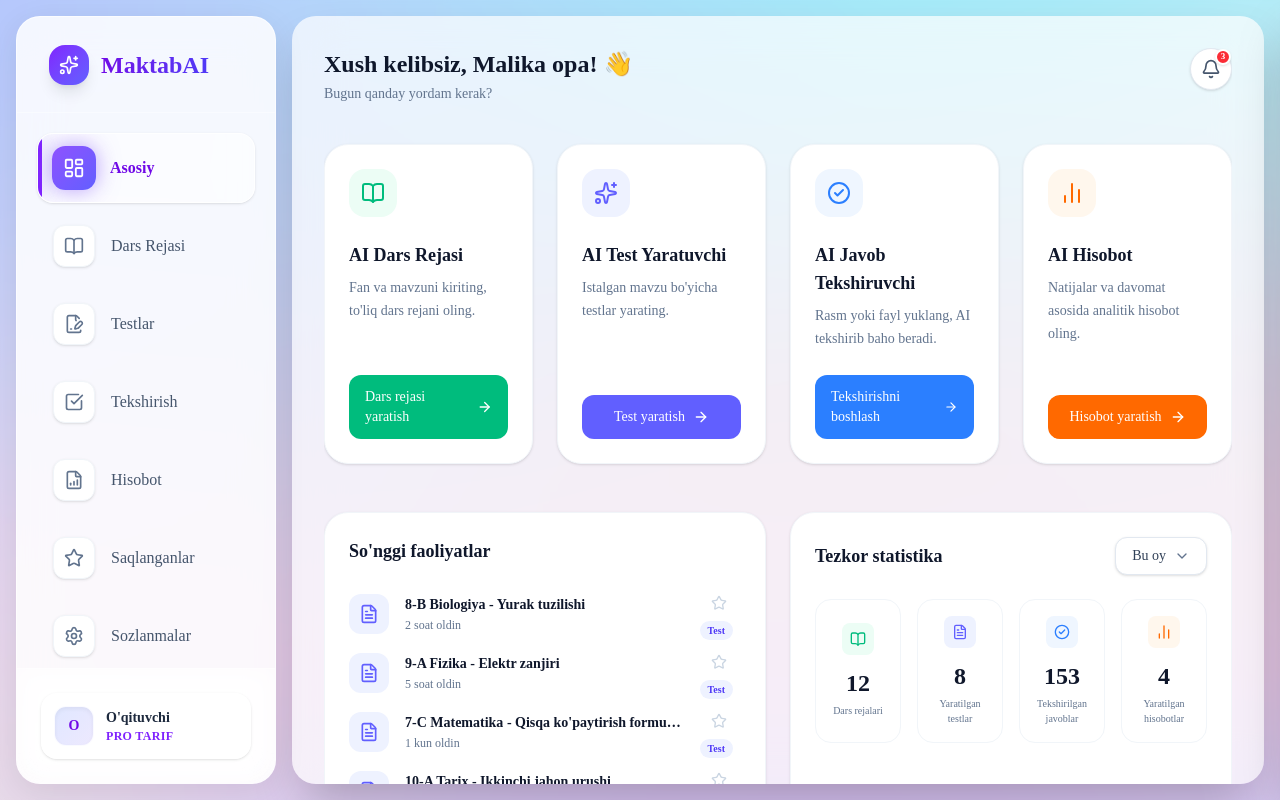
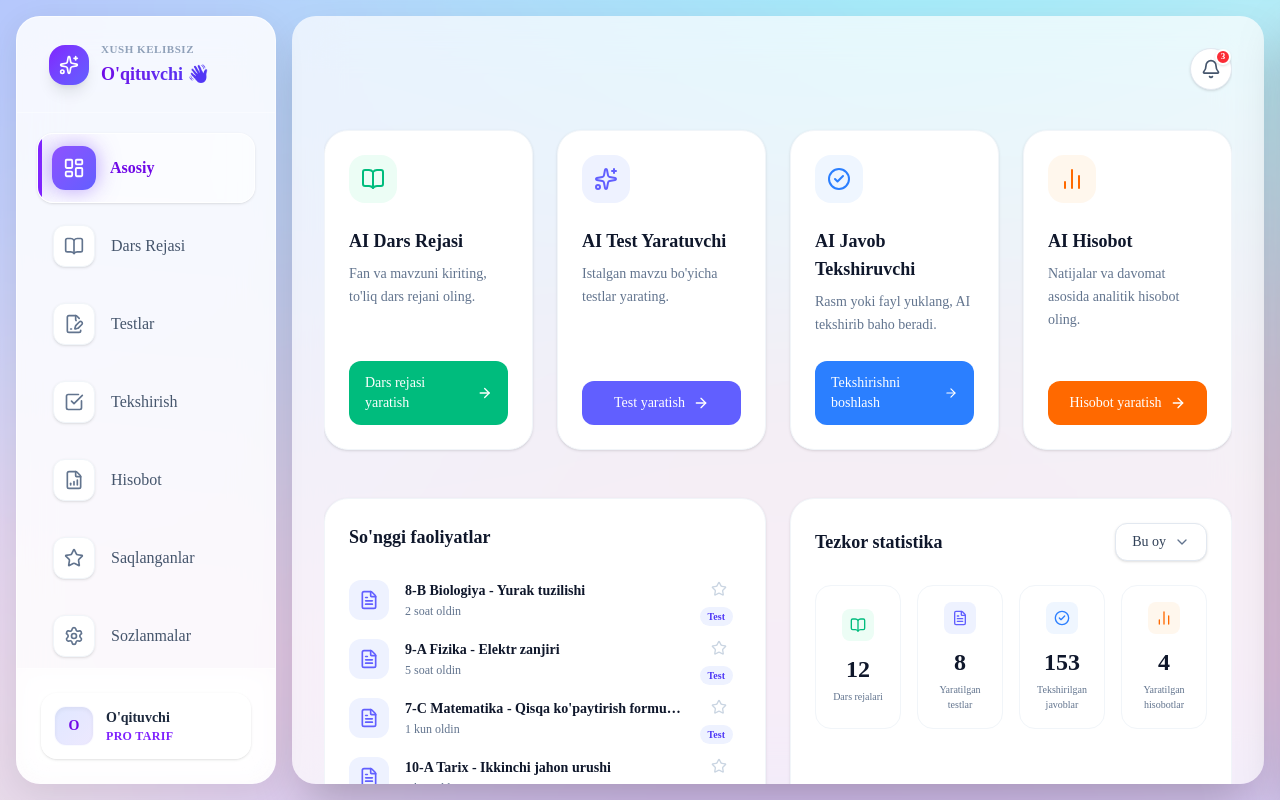
Before and after one commit to baxtiyorovbobojon06-ops/ZeroUp, a Next.js app: page / in a window 1280 px wide. Built offline with nearby package versions, Linux system fonts and the light colour scheme.

Commit message:
feat: Move welcome message to sidebar header and remove from dashboard body

```diff
--- a/src/app/page.tsx
+++ b/src/app/page.tsx
@@ -109,13 +109,7 @@ export default function Home() {
       <div className="space-y-8 animate-in fade-in slide-in-from-bottom-4 duration-700 ease-out relative pb-8 max-w-[1400px] mx-auto overflow-hidden">
 
       {/* Header */}
-      <div className="flex justify-between items-start mb-10">
-        <div>
-          <h1 className="text-2xl font-bold text-slate-900 dark:text-slate-100 flex items-center gap-2">
-            Xush kelibsiz, Malika opa! 👋
-          </h1>
-          <p className="text-slate-500 dark:text-slate-400 mt-1 text-sm font-medium">Bugun qanday yordam kerak?</p>
-        </div>
+      <div className="flex justify-end items-start mb-10">
 
         <button
           onClick={handleOpenNotifications}
--- a/src/components/Sidebar.tsx
+++ b/src/components/Sidebar.tsx
@@ -37,12 +37,15 @@ export default function Sidebar() {
       {/* Mobile Header */}
       <div className="md:hidden flex items-center justify-between p-4 glass-panel border-b border-white/50 z-40 relative shadow-sm">
         <Link href="/" className="flex items-center gap-2">
-          <div className="w-8 h-8 rounded-xl bg-gradient-to-br from-violet-600 to-indigo-500 flex items-center justify-center shadow-lg">
+          <div className="w-8 h-8 rounded-xl bg-gradient-to-br from-violet-600 to-indigo-500 flex items-center justify-center shadow-lg shrink-0">
             <Sparkles className="text-white w-4 h-4" />
           </div>
-          <span className="text-xl font-bold bg-gradient-to-r from-violet-700 to-indigo-600 bg-clip-text text-transparent">
-            MaktabAI
-          </span>
+          <div className="flex flex-col overflow-hidden">
+            <span className="text-[10px] font-semibold text-slate-400 uppercase tracking-wider mb-0.5">Xush kelibsiz</span>
+            <span className="text-sm font-bold bg-gradient-to-r from-violet-700 to-indigo-600 bg-clip-text text-transparent truncate max-w-[120px]">
+              {profileName} 👋
+            </span>
+          </div>
         </Link>
         <button onClick={() => setIsOpen(true)} className="p-2 text-slate-600 hover:bg-white/50 rounded-xl transition-colors">
           <Menu className="w-6 h-6" />
@@ -63,12 +66,15 @@ export default function Sidebar() {
         {/* Header inside sidebar */}
         <div className="h-20 md:h-24 flex items-center justify-between px-6 md:px-8 border-b border-white/40">
           <Link href="/" className="flex items-center gap-3 group" onClick={() => setIsOpen(false)}>
-            <div className="w-10 h-10 rounded-2xl bg-gradient-to-br from-violet-600 to-indigo-500 flex items-center justify-center shadow-lg group-hover:shadow-glow transition-all duration-300 transform group-hover:rotate-6">
+            <div className="w-10 h-10 rounded-2xl bg-gradient-to-br from-violet-600 to-indigo-500 flex items-center justify-center shadow-lg group-hover:shadow-glow transition-all duration-300 transform group-hover:rotate-6 shrink-0">
               <Sparkles className="text-white w-5 h-5" />
             </div>
-            <span className="text-2xl font-bold bg-gradient-to-r from-violet-700 to-indigo-600 bg-clip-text text-transparent">
-              MaktabAI
-            </span>
+            <div className="flex flex-col overflow-hidden">
+              <span className="text-[11px] font-semibold text-slate-400 uppercase tracking-wider mb-0.5">Xush kelibsiz</span>
+              <span className="text-lg font-bold bg-gradient-to-r from-violet-700 to-indigo-600 bg-clip-text text-transparent truncate">
+                {profileName} 👋
+              </span>
+            </div>
           </Link>
           <button onClick={() => setIsOpen(false)} className="md:hidden p-2 text-slate-400 hover:bg-white/50 hover:text-slate-700 rounded-xl transition-colors">
             <X className="w-6 h-6" />
```
